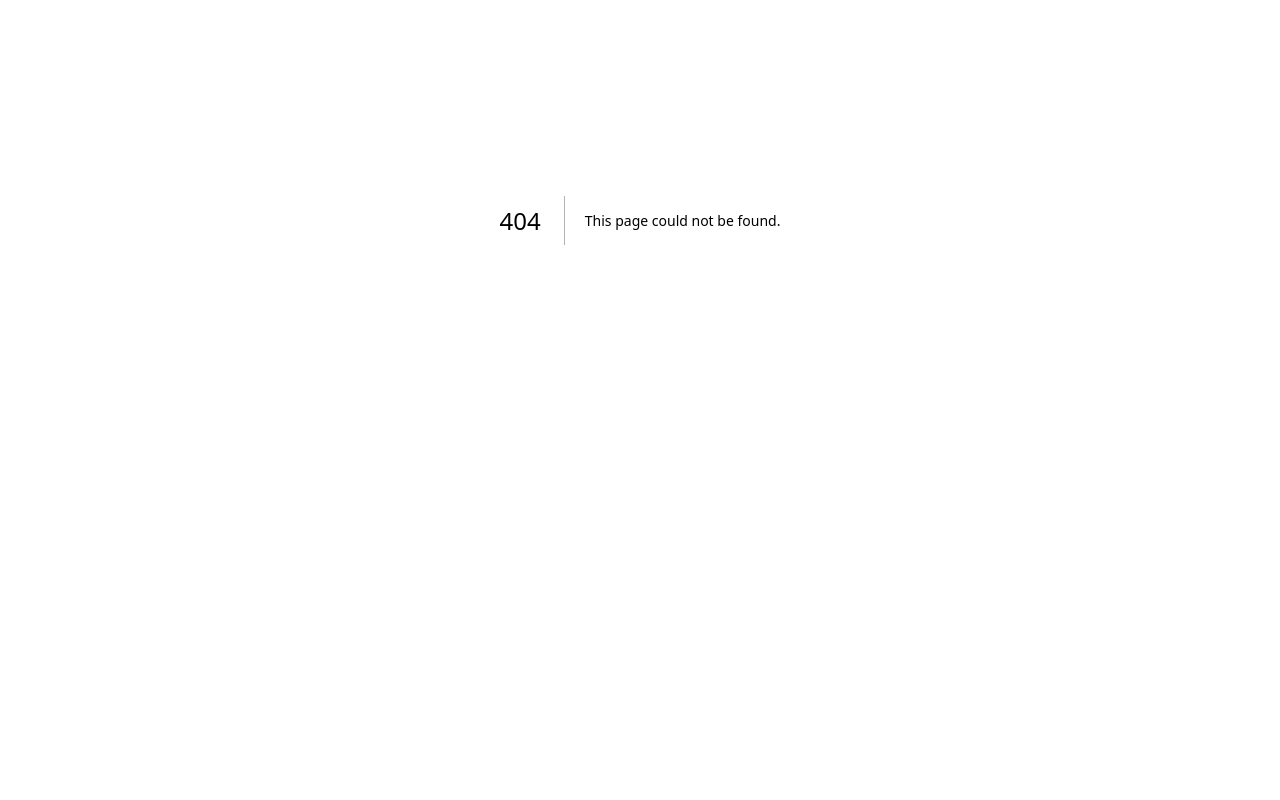
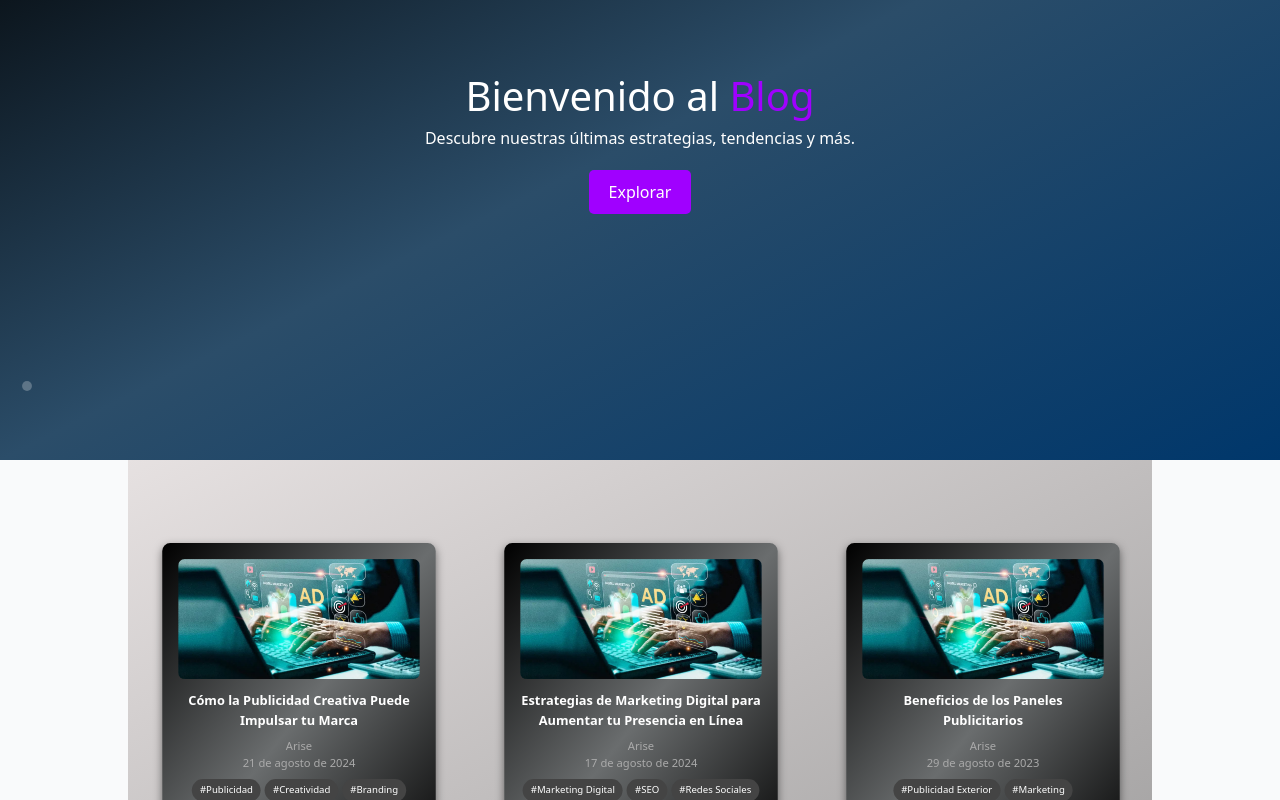
Before and after one commit to Arisest505/Staff, a Next.js app in the folder frontend/: page /blog in a window 1280 px wide. Before the commit this address had no page. Shown: the part 180-980 px from the top of the page. Before the commit the page ends 800 px from the top, so only its background shows below. Built offline with nearby package versions, Linux system fonts and the light colour scheme.

Commit message:
Blog Creado con exito

```diff
--- /dev/null
+++ b/frontend/components/sections/BlogSect/HeroBlog.tsx
@@ -0,0 +1,77 @@
+"use client";
+
+import { motion } from "framer-motion";
+import { useEffect, useState } from "react";
+import styles from "@/styles/HeroBlog.module.css";
+
+const HeroBlog: React.FC = () => {
+  const [drops, setDrops] = useState<{ id: number; x: number; y: number }[]>([]);
+
+  useEffect(() => {
+    const generateDrop = () => {
+      const newDrop = {
+        id: Date.now(),
+        x: Math.random() * window.innerWidth,
+        y: Math.random() * window.innerHeight,
+      };
+
+      setDrops((prevDrops) => {
+        if (prevDrops.length > 30) return [...prevDrops.slice(1), newDrop];
+        return [...prevDrops, newDrop];
+      });
+    };
+
+    const interval = setInterval(generateDrop, 1000);
+
+    return () => clearInterval(interval);
+  }, []);
+
+  return (
+    <section className={styles.hero}>
+      {/* Fondo animado */}
+      <div className={styles.rainContainer}>
+        {drops.map((drop) => (
+          <motion.div
+            key={drop.id}
+            className={styles.drop}
+            style={{ left: drop.x, top: drop.y }}
+            initial={{ scale: 0, opacity: 1 }}
+            animate={{ scale: 2, opacity: 0 }}
+            transition={{ duration: 2.5, ease: "easeOut" }}
+          />
+        ))}
+      </div>
+
+      {/* Contenido principal */}
+      <div className="container mx-auto text-center text-white z-10">
+        <motion.h1
+          className={styles.title}
+          initial={{ opacity: 0, y: 20 }}
+          animate={{ opacity: 1, y: 0 }}
+          transition={{ duration: 0.8 }}
+        >
+          Bienvenido al <span className={styles.highlight}>Blog</span>
+        </motion.h1>
+
+        <motion.p
+          className={styles.description}
+          initial={{ opacity: 0, y: 20 }}
+          animate={{ opacity: 1, y: 0 }}
+          transition={{ duration: 0.8, delay: 0.2 }}
+        >
+          Descubre nuestras últimas estrategias, tendencias y más.
+        </motion.p>
+
+        <motion.a
+          href="#contenido"
+          className={styles.cta}
+          whileHover={{ scale: 1.1 }}
+        >
+          Explorar
+        </motion.a>
+      </div>
+    </section>
+  );
+};
+
+export default HeroBlog;
--- /dev/null
+++ b/frontend/components/sections/BlogSect/InformationBlog.tsx
@@ -0,0 +1,93 @@
+import React from "react";
+import Slider from "react-slick";
+import "slick-carousel/slick/slick.css";
+import "slick-carousel/slick/slick-theme.css";
+import styles from "@/styles/InformationBlog.module.css";
+
+const InformationBlog: React.FC = () => {
+  const blogs = [
+    {
+      image: "/es.png",
+      title: "Cómo la Publicidad Creativa Puede Impulsar tu Marca",
+      tags: ["Publicidad", "Creatividad", "Branding", "Marketing"],
+      author: "Arise",
+      date: "21 de agosto de 2024",
+    },
+    {
+      image: "/es.png",
+      title: "Estrategias de Marketing Digital para Aumentar tu Presencia en Línea",
+      tags: ["Marketing Digital", "SEO", "Redes Sociales", "Publicidad"],
+      author: "Arise",
+      date: "17 de agosto de 2024",
+    },
+    {
+      image: "/es.png",
+      title: "Beneficios de los Paneles Publicitarios",
+      tags: ["Publicidad Exterior", "Marketing", "Paneles Publicitarios"],
+      author: "Arise",
+      date: "29 de agosto de 2023",
+    },
+    {
+      image: "/es.png",
+      title: "Tendencias de Diseño para Campañas Publicitarias",
+      tags: ["Diseño", "Creatividad", "Marketing"],
+      author: "Arise",
+      date: "12 de agosto de 2024",
+    },
+    {
+      image: "/es.png",
+      title: "Cómo Optimizar tu Estrategia de Contenidos",
+      tags: ["Contenido", "Estrategia", "SEO"],
+      author: "Arise",
+      date: "15 de agosto de 2024",
+    },
+  ];
+
+  const settings = {
+    dots: true,
+    infinite: true,
+    speed: 500,
+    slidesToShow: 3,
+    slidesToScroll: 1,
+    centerMode: true,
+    centerPadding: "0",
+    focusOnSelect: true,
+    autoplay: true,
+    autoplaySpeed: 3000,
+    pauseOnHover: true,
+    arrows: false,
+    responsive: [
+      {
+        breakpoint: 768,
+        settings: {
+          slidesToShow: 1,
+        },
+      },
+    ],
+  };
+
+  return (
+    <div className={styles.informationBlog}>
+      <Slider {...settings}>
+        {blogs.map((blog, index) => (
+          <div key={index} className={styles.blogCard}>
+            <div className={styles.blogCardContent}>
+              <img src={blog.image} alt={blog.title} className={styles.blogImage} />
+              <h2 className={styles.blogTitle}>{blog.title}</h2>
+              <p className={styles.blogAuthor}>{blog.author}</p>
+              <p className={styles.blogDate}>{blog.date}</p>
+              <div className={styles.blogTags}>
+                {blog.tags.map((tag, idx) => (
+                  <span key={idx} className={styles.blogTag}>#{tag}</span>
+                ))}
+              </div>
+              <a href="#" className={styles.blogReadMore}>Leer más</a>
+            </div>
+          </div>
+        ))}
+      </Slider>
+    </div>
+  );
+};
+
+export default InformationBlog;
--- /dev/null
+++ b/frontend/pages/blog.tsx
@@ -0,0 +1,21 @@
+import Header from "@/components/layout/Header";
+import Footer from "@/components/layout/Footer";
+import HeroBlog from "@/components/sections/BlogSect/HeroBlog";
+import InformationBlog from "@/components/sections/BlogSect/InformationBlog";
+import MoreServicios from "@/components/sections/ServiceSect/MoreServicios";
+
+const servicios = () => {
+  return (
+    <div className="bg-gray-50 min-h-screen">
+      <Header />
+      <main>
+        <HeroBlog />
+        <InformationBlog />
+        <MoreServicios />
+      </main>
+      <Footer />
+    </div>
+  );
+};
+
+export default servicios;
--- /dev/null
+++ b/frontend/styles/HeroBlog.module.css
@@ -0,0 +1,46 @@
+.hero {
+    position: relative;
+    height: 80vh; /* Reducido de 100vh a 80vh, ajusta según necesidad */
+    display: flex;
+    align-items: center;
+    justify-content: center;
+    background: linear-gradient(to bottom right, #000000, #2b4d69, #00376b); /* Ahora el degradado es en diagonal */
+    overflow: hidden;
+    padding: 2rem 0; /* Añadir un poco de espacio */
+  }
+  .rainContainer {
+    position: absolute;
+    top: 0;
+    left: 0;
+    width: 100%;
+    height: 100%;
+    pointer-events: none;
+    z-index: 1;
+  }
+
+  .drop {
+    position: absolute;
+    background: rgba(255, 255, 255, 0.5);
+    border-radius: 50%;
+    width: 10px;
+    height: 10px;
+    pointer-events: none;
+  }
+
+  .title {
+    font-size: 2.5rem;
+  }
+
+  .highlight {
+    color: #A000FF;
+  }
+
+  .cta {
+    display: inline-block;
+    margin-top: 20px;
+    padding: 10px 20px;
+    background: #A000FF;
+    color: white;
+    border-radius: 5px;
+    text-decoration: none;
+  }
--- /dev/null
+++ b/frontend/styles/InformationBlog.module.css
@@ -0,0 +1,99 @@
+.informationBlog {
+  margin: 0 auto;
+  width: 80%;
+  padding: 40px 0;
+  background: linear-gradient(to bottom right, #e6e1e1, #9c9b9b);
+}
+
+.blogCard {
+  transform: scale(0.8);
+  transition: transform 0.3s ease, rotate 0.3s ease;
+  perspective: 1000px;
+}
+
+.slick-center .blogCard {
+  transform: scale(1.2) rotateY(0deg);
+}
+
+.slick-slide {
+  transform: rotateY(-10deg);
+  transition: transform 0.3s ease;
+}
+
+.slick-center {
+  transform: rotateY(0deg);
+}
+
+.blogCardContent {
+  background: linear-gradient(to bottom right, #000000, #6a6d6e, #000000);
+  color: #fff;
+  border-radius: 10px;
+  box-shadow: 0 4px 10px rgba(0, 0, 0, 0.5);
+  overflow: hidden;
+  padding: 20px;
+  text-align: center;
+}
+
+.blogImage {
+  width: 100%;
+  height: 150px;
+  object-fit: cover;
+  border-radius: 8px;
+  margin-bottom: 15px;
+}
+
+.blogTitle {
+  font-size: 16px;
+  font-weight: bold;
+  margin-bottom: 10px;
+}
+
+.blogAuthor, .blogDate {
+  font-size: 14px;
+  color: #aaa;
+}
+
+.blogTags {
+  margin-top: 10px;
+  display: flex;
+  flex-wrap: wrap;
+  justify-content: center;
+  gap: 5px;
+}
+
+.blogTag {
+  background: #444;
+  color: #fff;
+  padding: 5px 10px;
+  border-radius: 15px;
+  font-size: 12px;
+}
+
+.blogReadMore {
+  margin-top: 15px;
+  display: inline-block;
+  padding: 8px 15px;
+  color: #fff;
+  background: #A000FF;
+  border-radius: 5px;
+  text-decoration: none;
+}
+
+.blogReadMore:hover {
+  background: #8000CC;
+}
+
+/* Puntos de navegación */
+.slick-dots {
+  bottom: -30px;
+}
+
+.slick-dots li button:before {
+  color: rgb(255, 255, 255);
+  opacity: 0.5;
+}
+
+.slick-dots li.slick-active button:before {
+  color: #A000FF;
+  opacity: 1;
+}
```
Also changed, not shown: frontend/package.json (+6 -3 lines), 2 other files (tests, documents, lock files or other folders).
